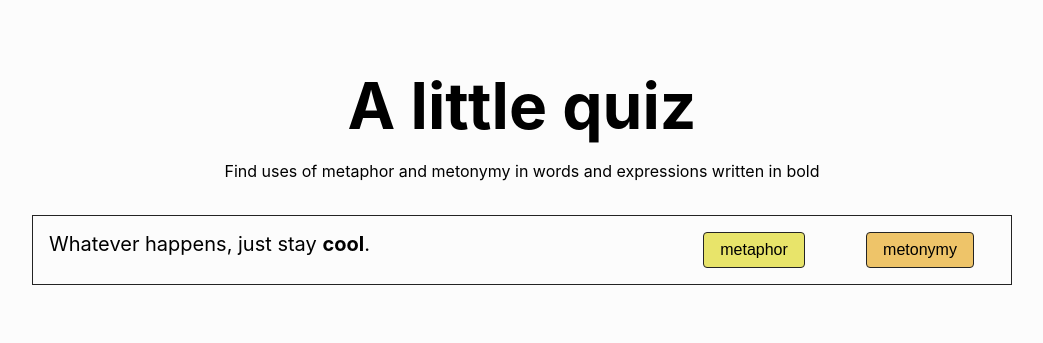
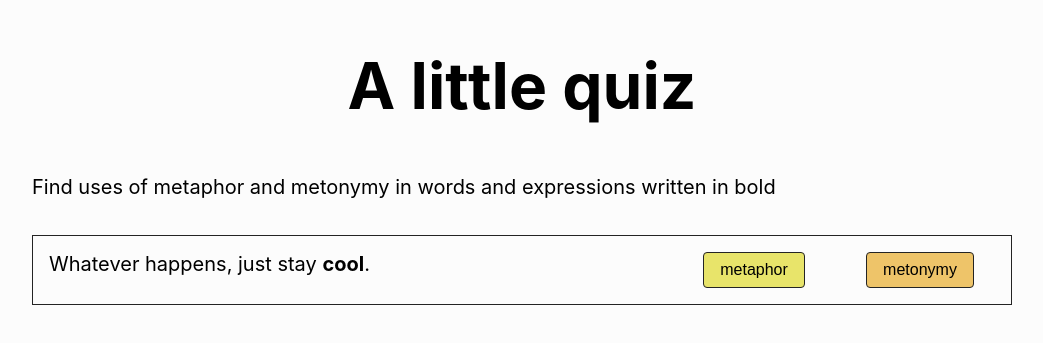
Before and after one commit to lstanisavljevic/kviz, a Next.js app: page / in a window 1280 px wide. Shown: the part 215-558 px from the top of the page, without its empty margins (118-1161 px from the left). Built offline with nearby package versions, Linux system fonts and the light colour scheme.

Commit message:
Move subtitle to component

```diff
--- a/src/components/kviz/Kviz.tsx
+++ b/src/components/kviz/Kviz.tsx
@@ -78,6 +78,10 @@ const Kviz = () => {
   const options = ['metaphor', 'metonymy']
   return (
     <div className={styles.kviz}>
+      <p className={styles.levelTitle}>
+        Find uses of metaphor and metonymy in words and expressions written in
+        bold
+      </p>
       {content.map((row, rowIndex) => {
         if (rowIndex > currentQuestion) {
           return null
--- a/src/components/kviz/kviz.json
+++ b/src/components/kviz/kviz.json
@@ -156,13 +156,13 @@
     ],
     [
       {
-        "example": "new __Promise__((resolve, reject) => { ... }).then(() => { ... }).catch(() => { ... })",
+        "example": "const getPosts = new __Promise__((resolve, reject) => { ... })",
         "solution": "metaphor",
         "explanation": "we __compare__ promise in JS with promise in real life in terms that promise can be either fulfilled or not",
         "model": "API is real life"
       },
       {
-        "example": "new Promise((resolve, reject) => { ... }).__then__(() => { ... }).catch(() => { ... })",
+        "example": ".__then__(() => { ... }).catch(() => { ... })",
         "solution": "metonymy",
         "explanation": "we __relate__ the name of code block to the time context in which it will be executed",
         "model": "name for time context"
@@ -180,13 +180,15 @@
         "model": "DOM is real world"
       },
       {
-        "example": "const { isThinking, isCarLoading } = __this__.props",
+        "example": "const { isThinking, isConnected } = __this__.props",
         "solution": "metonymy",
         "explanation": "using a pronoun instead of noun is by default metonymical, and we __relate__ 'this' for the container class",
         "model": "pronoun for noun"
-      },
+      }
+    ],
+    [
       {
-        "example": "__const { isThinking, isCarLoading } = anything__",
+        "example": "__const { isThinking, isConnected } = anything__",
         "solution": "metonymy",
         "explanation": "destructuring itself is a metonymical concept. We __relate__ object properties to parent object",
         "model": "pronoun for noun"
--- a/src/pages/index.tsx
+++ b/src/pages/index.tsx
@@ -12,10 +12,6 @@ export default function Home() {
       </Head>
 
       <h1 className={styles.title}>A little quiz</h1>
-      <p className={styles.explanation}>
-        Find uses of metaphor and metonymy in words and expressions written in
-        bold
-      </p>
       <Kviz />
     </div>
   )
```
